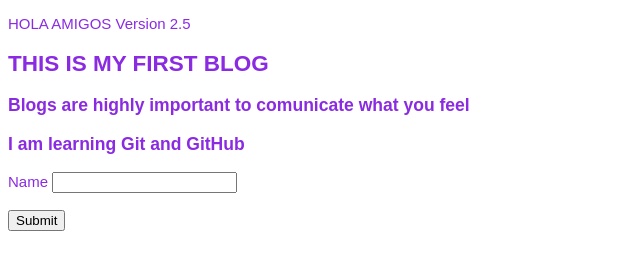
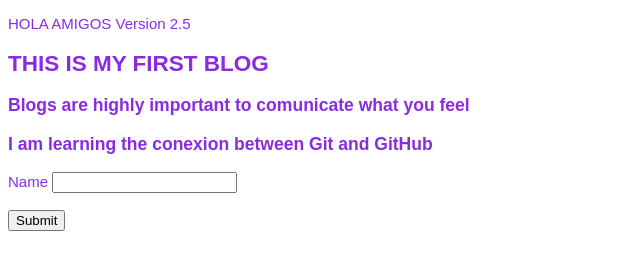
Before and after one commit to TECNOVISION/GIT-PROOF, a plain HTML site: page index.html in a window 1280 px wide. Shown: the whole page, without its empty margins (0-640 px from the left). Drawn offline with Linux system fonts and the light colour scheme.

Commit message:
Conection

```diff
--- a/index.html
+++ b/index.html
@@ -11,7 +11,7 @@
     <p>HOLA AMIGOS Version 2.5</p>
     <h2>THIS IS MY FIRST BLOG</h2>
     <h3>Blogs are highly important to comunicate what you feel</h3>
-    <h3>I am learning Git and GitHub</h3>
+    <h3>I am learning the conexion between Git and GitHub</h3>
    <form action="form">
        <label for="name">Name</label>
        <input type="text" required><br><br>
```
